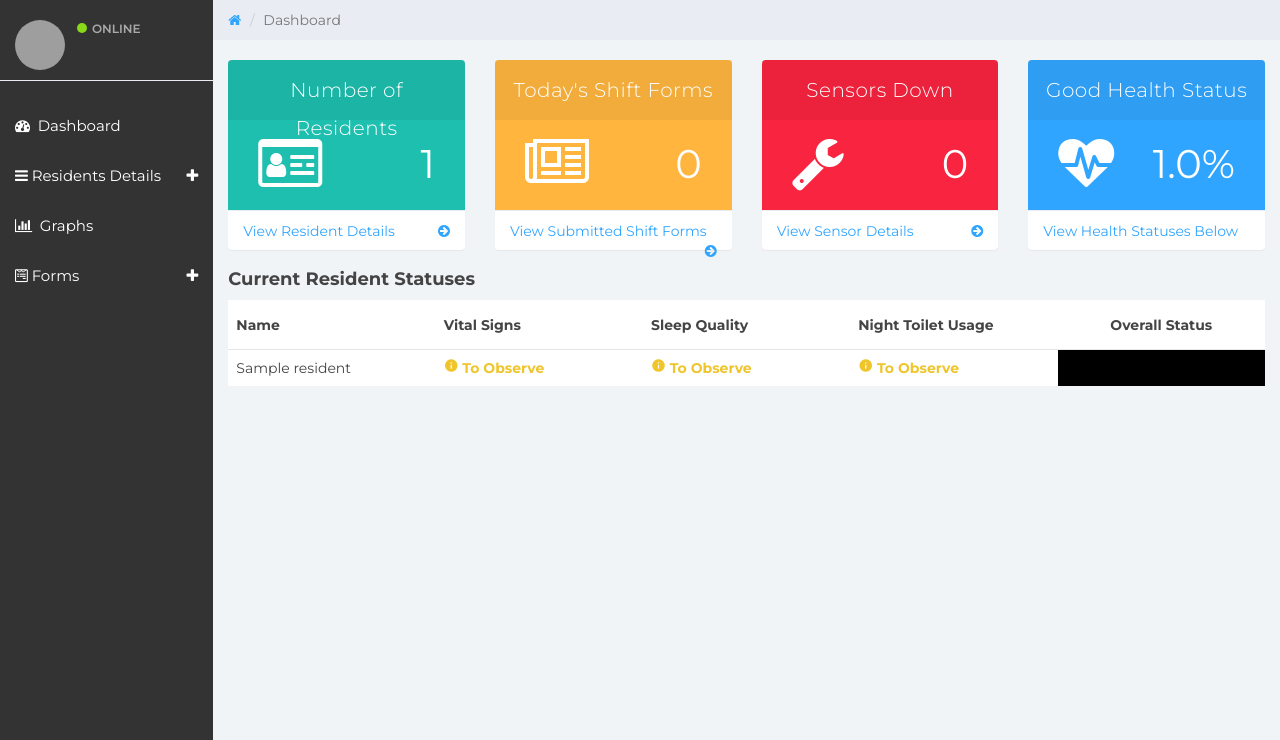
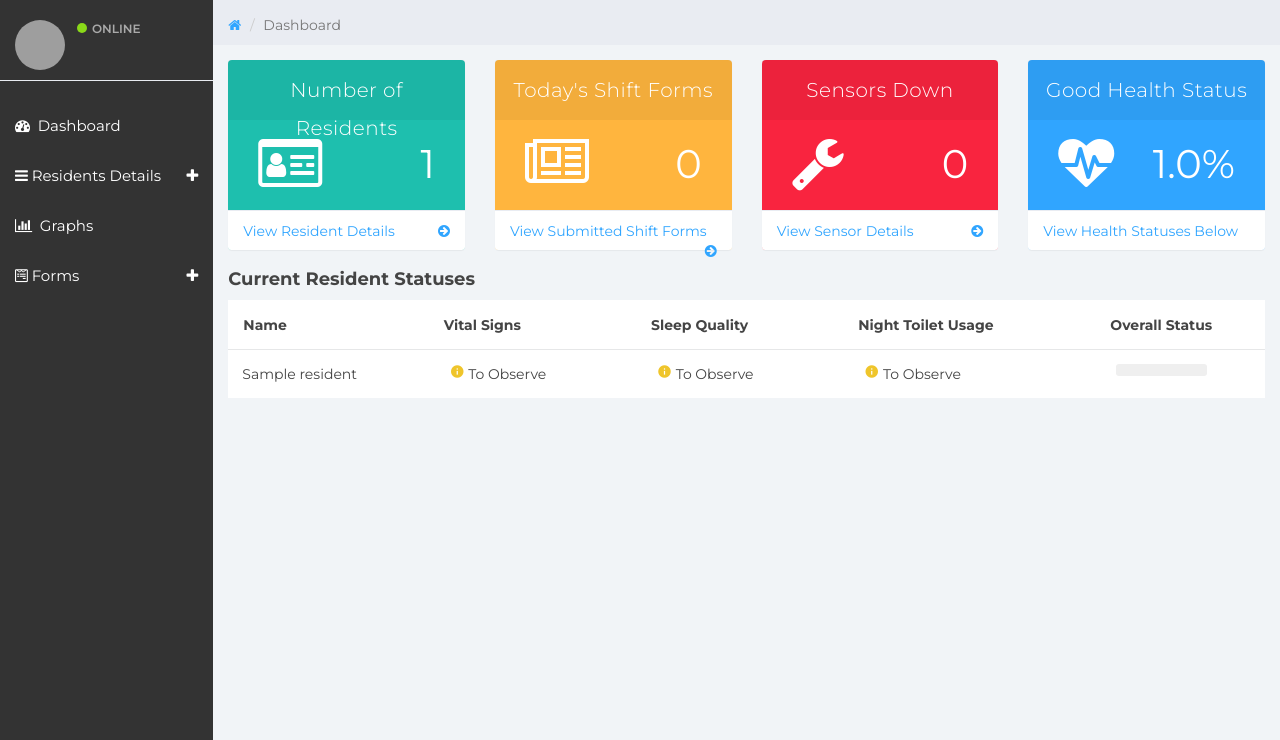
Before and after one commit to davidlwr/InternetExplorers, a Python web app: template web/templates/overview_residents.html in a window 1280 px wide. Shown: the part 60-800 px from the top of the page. Run offline with Jinja, Linux system fonts and the light colour scheme; the template is opened without the code that fills it: most values are stand-ins (such as "Sample title", 1, 10 or a date in 2020); some libraries are stand-ins or nearby versions; some web fonts are replaced; grey boxes are pictures that could not be loaded.

Commit message:
UI fixes

```diff
--- a/web/templates/_classconverter.html
+++ b/web/templates/_classconverter.html
@@ -29,8 +29,16 @@
 
 {% macro getTextColorFromAlertLength(_length) %}
 {# the + and - signs are used to remove whitespaces #}
-{%+ if _length == 0 -%}#32CD32{%+ endif -%}
+{%+ if _length == 0 -%}#8ad919{%+ endif -%}
 {%+ if _length == 1 -%}#efc52b{%+ endif -%}
 {%+ if _length == 2 -%}#FF6347{%+ endif -%}
 {%+ if _length >= 3 -%}#FF6347{%+ endif -%}
 {% endmacro %}
+
+{% macro getTextColorFromAlertLength2(_length) %}
+{# the + and - signs are used to remove whitespaces #}
+{%+ if _length == 0 -%}success{%+ endif -%}
+{%+ if _length == 1 -%}warning{%+ endif -%}
+{%+ if _length == 2 -%}danger{%+ endif -%}
+{%+ if _length >= 3 -%}danger{%+ endif -%}
+{% endmacro %}
--- a/web/templates/overview_residents.html
+++ b/web/templates/overview_residents.html
@@ -9,6 +9,7 @@
 {% from "_classconverter.html" import getGMHFromAlertLength %}
 {% from "_classconverter.html" import getFooterFromAlertLength %}
 {% from "_classconverter.html" import getTextColorFromAlertLength %}
+{% from "_classconverter.html" import getTextColorFromAlertLength2 %}
 {% extends 'nav_bar.html' %}
 {% block title %}Residents Overview{% endblock %}
 {% block additional_stylesheets %}
@@ -24,6 +25,7 @@
 .clickable-row {
     cursor: pointer;
 }
+tr:hover { background: WhiteSmoke; }
 </style>
 {% endblock %}
 {% block content %}
@@ -33,6 +35,14 @@
 <!-- /.col-lg-12 -->
 
 <div class="col-sm-push-0"> <!--overall-->
+	<div class="row">
+		<ol class="breadcrumb" style="position:fixed; z-index:1000; padding-top:15px; width:100%">
+			<li><a href="#">
+				<em class="fa fa-home"></em>
+			</a></li>
+			<li class="active">Dashboard</li>
+		</ol>
+	</div><!--/.row-->
 	<div class="row">
 		<ol class="breadcrumb">
 			<li><a href="#">
@@ -154,7 +164,7 @@
                     <table class="table">
                         <thead>
                             <tr>
-                                <th width="20%">Name</th>
+                                <th width="20%" style="padding-left:15px">Name</th>
                                 <th width="20%" class="not-in-mobile">Vital Signs</th>
                                 <th width="20%" class="not-in-mobile">Sleep Quality</th>
                                 <th width="20%" class="not-in-mobile">Night Toilet Usage</th>
@@ -163,23 +173,23 @@
                         </thead>
                         <tbody>
                             {% for resident in residents %}
-                            <tr class='clickable-row' data-href='./overview/{{ resident['resident_id'] }}'>
-                                <td width="20%"> {{ resident['name'] }}</td>
-                                <td width="20%" style="color:{{ getTextColorFromAlertLength(resident['vitals_alerts']|length) }}" class="not-in-mobile"><span data-toggle="tooltip" data-html="true" data-placement="bottom" title="Notes:{% for tooltip_line in resident['vitals_tooltip'] %}{{ loop.index }}. {{ tooltip_line }}{% endfor %}">
-                                        <i class="material-icons" style="font-size:15px; vertical-align:sup">info</i>
-                                    </span><b>{{ getFooterFromAlertLength(resident['vitals_alerts']|length) }}</b>
+                            <tr class='clickable-row' data-href='./overview/{{ resident['resident_id'] }}'">
+                                <td width="20%" style="padding-left:15px; padding:14px;"> {{ resident['name'] }}</td>
+                                <td width="20%" style="padding:14px" class="not-in-mobile"><span data-toggle="tooltip" data-html="true" data-placement="bottom" title="Notes:{% for tooltip_line in resident['vitals_tooltip'] %}{{ loop.index }}. {{ tooltip_line }}{% endfor %}">
+                                        <i class="material-icons" style="font-size:15px; vertical-align:sup;color:{{ getTextColorFromAlertLength(resident['vitals_alerts']|length) }}">info</i>
+                                    </span>{{ getFooterFromAlertLength(resident['vitals_alerts']|length) }}
                                 </td>
-                                <td width="20%" style="color:{{ getTextColorFromAlertLength(resident['sleep_alerts']|length) }}" class="not-in-mobile">
+                                <td width="20%" style="padding:14px" class="not-in-mobile">
 								<span data-toggle="tooltip" data-html="true" data-placement="bottom" title="Notes:{% for tooltip_line in resident['sleep_tooltip'] %}{{ loop.index }}. {{ tooltip_line }}{% endfor %}">
-                                        <i class="material-icons" style="font-size:15px; vertical-align:sup">info</i>
-                                    </span><b>{{ getFooterFromAlertLength(resident['sleep_alerts']|length )}}</b>
+                                        <i class="material-icons" style="font-size:15px; vertical-align:sup;color:{{ getTextColorFromAlertLength(resident['toilet_alerts']|length )}}">info</i>
+                                    </span>{{ getFooterFromAlertLength(resident['sleep_alerts']|length )}}
                                 </td>
-                                <td width="20%" style="color:{{ getTextColorFromAlertLength(resident['toilet_alerts']|length )}}" class="not-in-mobile"><span data-toggle="tooltip" data-html="true" data-placement="bottom" title="Notes:{% for tooltip_line in resident['toilet_tooltip'] %}{{ loop.index }}. {{ tooltip_line }}{% endfor %}">
-                                        <i class="material-icons" style="font-size:15px; vertical-align:sup">info</i>
+                                <td width="20%" style="padding:14px" class="not-in-mobile"><span data-toggle="tooltip" data-html="true" data-placement="bottom" title="Notes:{% for tooltip_line in resident['toilet_tooltip'] %}{{ loop.index }}. {{ tooltip_line }}{% endfor %}">
+                                        <i class="material-icons" style="font-size:15px; vertical-align:sup;color:{{ getTextColorFromAlertLength(resident['toilet_alerts']|length )}}">info</i>
                                     </span>
-								<b>{{ getGMHFromAlertLength(resident['toilet_alerts']|length) }}</b>
+								{{ getGMHFromAlertLength(resident['toilet_alerts']|length) }}
                                 </td>
-                                <td width="20%" bgcolor="{{ getTextColorFromAlertLength(resident['alert_highest']) }}" style="font-size:15px; text-align:center"><b>{{ getFooterFromAlertLength(resident['alert_highest']) }}</b></td>
+                                <td width="20%" style="font-size:15px; text-align:center"><button class="btn btn-sm btn-{{ getTextColorFromAlertLength2(resident['alert_highest']) }}" type="button" style="font-size:13px;width:91px">{{ getFooterFromAlertLength(resident['alert_highest']) }}</button></td>
                             </tr>
                             {% endfor %}
                         </tbody>
```
